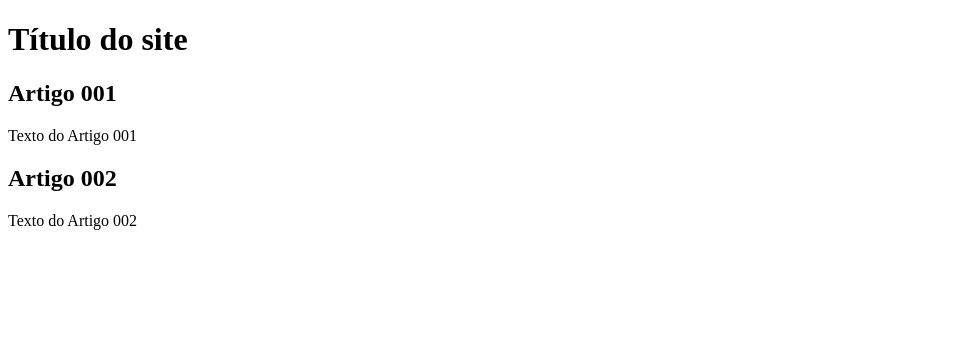
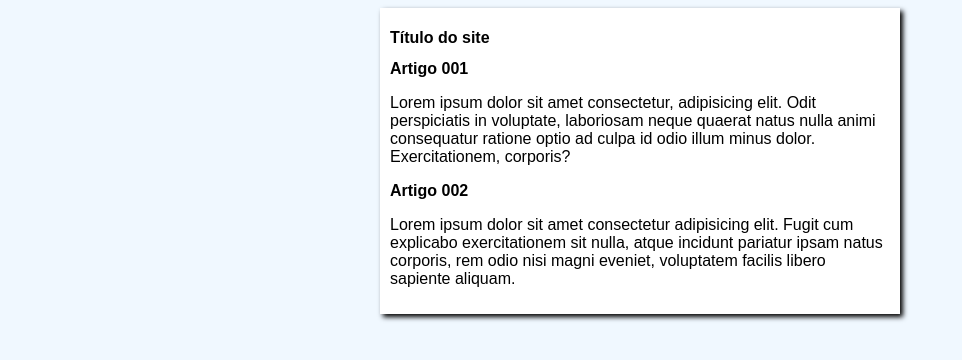
Before and after one commit to Fagoneto/projeto-site, a plain HTML site: page index.html in a window 1280 px wide. Shown: the whole page, without its empty margins (0-962 px from the left). Drawn offline with Linux system fonts and the light colour scheme.

Commit message:
Update index.html

```diff
--- a/index.html
+++ b/index.html
@@ -4,6 +4,7 @@
     <meta charset="UTF-8">
     <meta name="viewport" content="width=device-width, initial-scale=1.0">
     <title>Título do site</title>
+    <link rel="stylesheet" href="estilos/style.css">
 </head>
 <body>
     <main>
@@ -12,11 +13,11 @@
         </header>
         <article>
             <h2>Artigo 001</h2>
-            <p>Texto do Artigo 001</p>
+            <p>Lorem ipsum dolor sit amet consectetur, adipisicing elit. Odit perspiciatis in voluptate, laboriosam neque quaerat natus nulla animi consequatur ratione optio ad culpa id odio illum minus dolor. Exercitationem, corporis?</p>
         </article>
         <article>
             <h2>Artigo 002</h2>
-            <p>Texto do Artigo 002</p>
+            <p>Lorem ipsum dolor sit amet consectetur adipisicing elit. Fugit cum explicabo exercitationem sit nulla, atque incidunt pariatur ipsam natus corporis, rem odio nisi magni eveniet, voluptatem facilis libero sapiente aliquam.</p>
         </article>
     </main>
 
```
